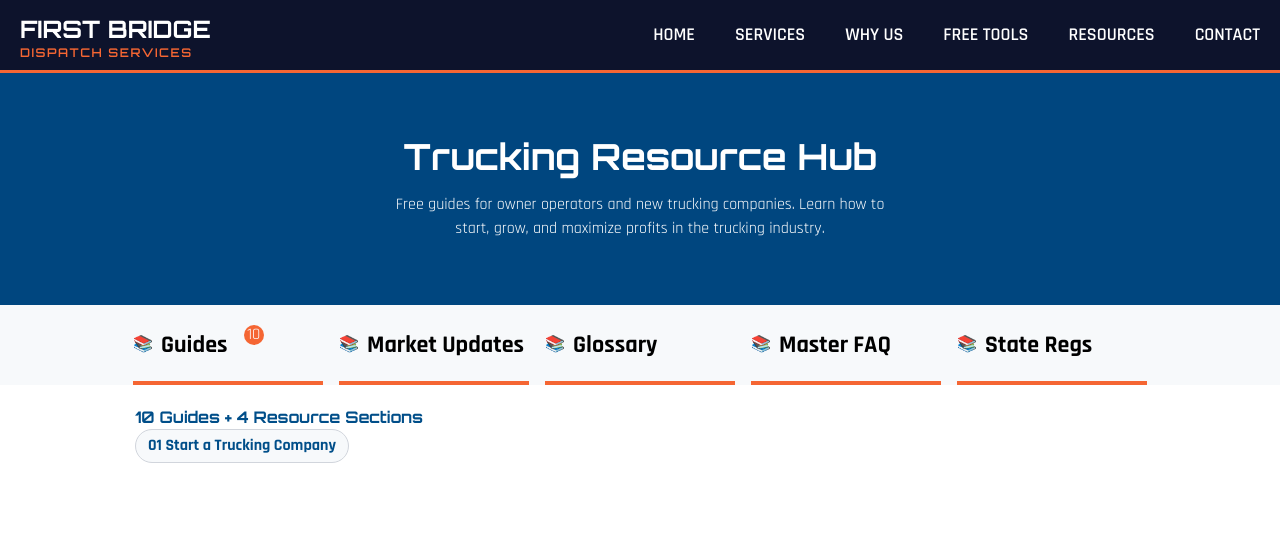
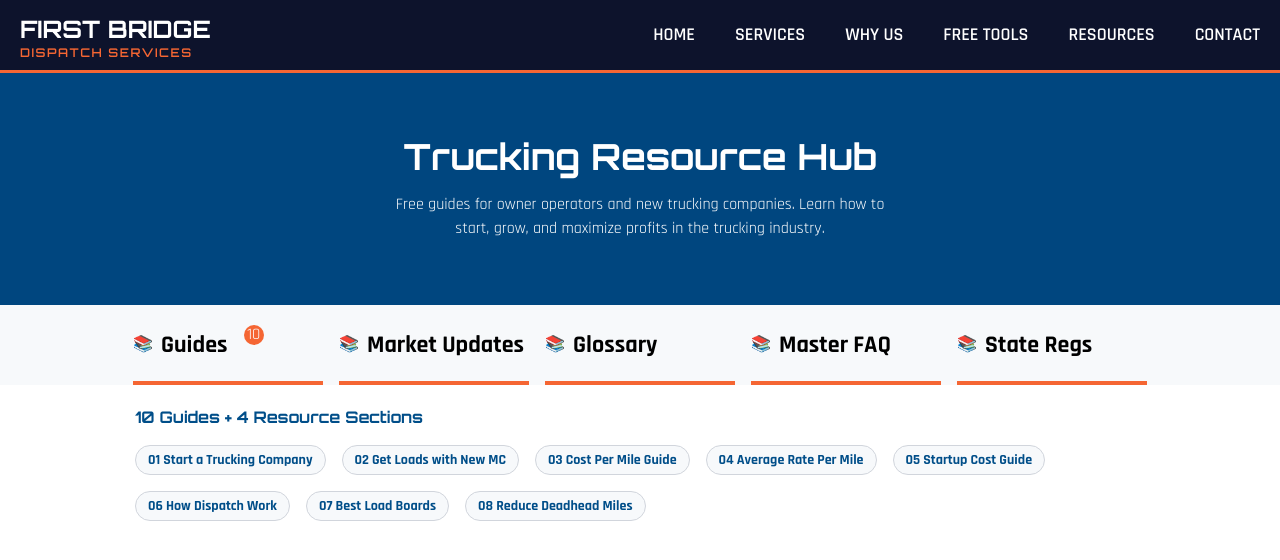
Before and after one commit to Fassam-Khan/firstbridgeus, a Next.js app: page /resources in a window 1280 px wide. Shown: the top 560 px of the page. Built offline with nearby package versions, Linux system fonts and the light colour scheme.

Commit message:
resources page update

```diff
--- a/app/resources/page.jsx
+++ b/app/resources/page.jsx
@@ -302,16 +302,51 @@ max-h-[400px] overflow-y-auto z-50'>
 
                 </div>
                 {/* Links  */}
-                <div className='wrapper flex flex-col md:w-[1050px] !m-auto'>
+                <div className='wrapper flex flex-col md:w-[1050px] !m-auto gap-4'>
                     {/* Heading  */}
                     <div>
-                        <h4 className='text-[#004e89] font-bold font-[Orbitron]'>10 Guides + 4 Resource Sections</h4>
+                        <h4 className='text-[#004e89] font-bold font-[Orbitron] '>10 Guides + 4 Resource Sections</h4>
                     </div>
                     {/* Circle Links  */}
-                    <div className="flex flex-wrap">
+                    <div className="flex flex-wrap gap-4 ">
                         {/* card  */}
-                        <a href=""><div className="rounded-full !py-1 !px-3 border border-gray-300 bg-[#f7f9fb] ">
-                            <p className='text-[#004e89] font-bold'>01 Start a Trucking Company</p>
+                        <a href=""><div className="group  hover:text-white transition-all hover:bg-[var(--primary-color)] rounded-full !py-1 !px-3 border border-gray-300 bg-[#f7f9fb] ">
+                            <p className=' group-hover:text-white transition-all text-[#004e89] font-bold text-sm'>01 Start a Trucking Company</p>
+                        </div>
+                        </a>
+                          {/* card  */}
+                          <a href=""><div className="group  hover:text-white transition-all hover:bg-[var(--primary-color)] rounded-full !py-1 !px-3 border border-gray-300 bg-[#f7f9fb] ">
+                            <p className=' group-hover:text-white transition-all text-[#004e89] font-bold text-sm'>02 Get Loads with New MC </p>
+                        </div>
+                        </a>
+                            {/* card  */}
+                            <a href=""><div className="group  hover:text-white transition-all hover:bg-[var(--primary-color)] rounded-full !py-1 !px-3 border border-gray-300 bg-[#f7f9fb] ">
+                            <p className=' group-hover:text-white transition-all text-[#004e89] font-bold text-sm'>03 Cost Per Mile Guide </p>
+                        </div>
+                        </a>
+                        {/* card  */}
+                        <a href=""><div className="group  hover:text-white transition-all hover:bg-[var(--primary-color)] rounded-full !py-1 !px-3 border border-gray-300 bg-[#f7f9fb] ">
+                            <p className=' group-hover:text-white transition-all text-[#004e89] font-bold text-sm'>04 Average Rate Per Mile </p>
+                        </div>
+                        </a>
+                          {/* card  */}
+                          <a href=""><div className="group  hover:text-white transition-all hover:bg-[var(--primary-color)] rounded-full !py-1 !px-3 border border-gray-300 bg-[#f7f9fb] ">
+                            <p className=' group-hover:text-white transition-all text-[#004e89] font-bold text-sm'>05 Startup Cost Guide</p>
+                        </div>
+                        </a>
+                             {/* card  */}
+                             <a href=""><div className="group  hover:text-white transition-all hover:bg-[var(--primary-color)] rounded-full !py-1 !px-3 border border-gray-300 bg-[#f7f9fb] ">
+                            <p className=' group-hover:text-white transition-all text-[#004e89] font-bold text-sm'>06 How Dispatch Work</p>
+                        </div>
+                        </a>
+                              {/* card  */}
+                              <a href=""><div className="group  hover:text-white transition-all hover:bg-[var(--primary-color)] rounded-full !py-1 !px-3 border border-gray-300 bg-[#f7f9fb] ">
+                            <p className=' group-hover:text-white transition-all text-[#004e89] font-bold text-sm'>07 Best Load Boards</p>
+                        </div>
+                        </a>
+                             {/* card  */}
+                             <a href=""><div className="group  hover:text-white transition-all hover:bg-[var(--primary-color)] rounded-full !py-1 !px-3 border border-gray-300 bg-[#f7f9fb] ">
+                            <p className=' group-hover:text-white transition-all text-[#004e89] font-bold text-sm'>08 Reduce Deadhead Miles</p>
                         </div>
                         </a>
                     </div>
--- a/component/Footer.jsx
+++ b/component/Footer.jsx
@@ -23,6 +23,8 @@ const Footer = () => {
                         <a href={'/#services'}><li className='hover:text-[var(--primary-color)]'>Services</li></a>
                         <a href={'/#whyus'}><li className='hover:text-[var(--primary-color)]'>Why Choose Us</li></a>
                         <a href={'/#contact'}><li className='hover:text-[var(--primary-color)]'>Contact</li></a>
+                        <Link href={'/resources'}><li className='hover:text-[var(--primary-color)]'>Resources</li></Link>
+
                         </ul>
                     </div>
                     {/* Services  */}
```
